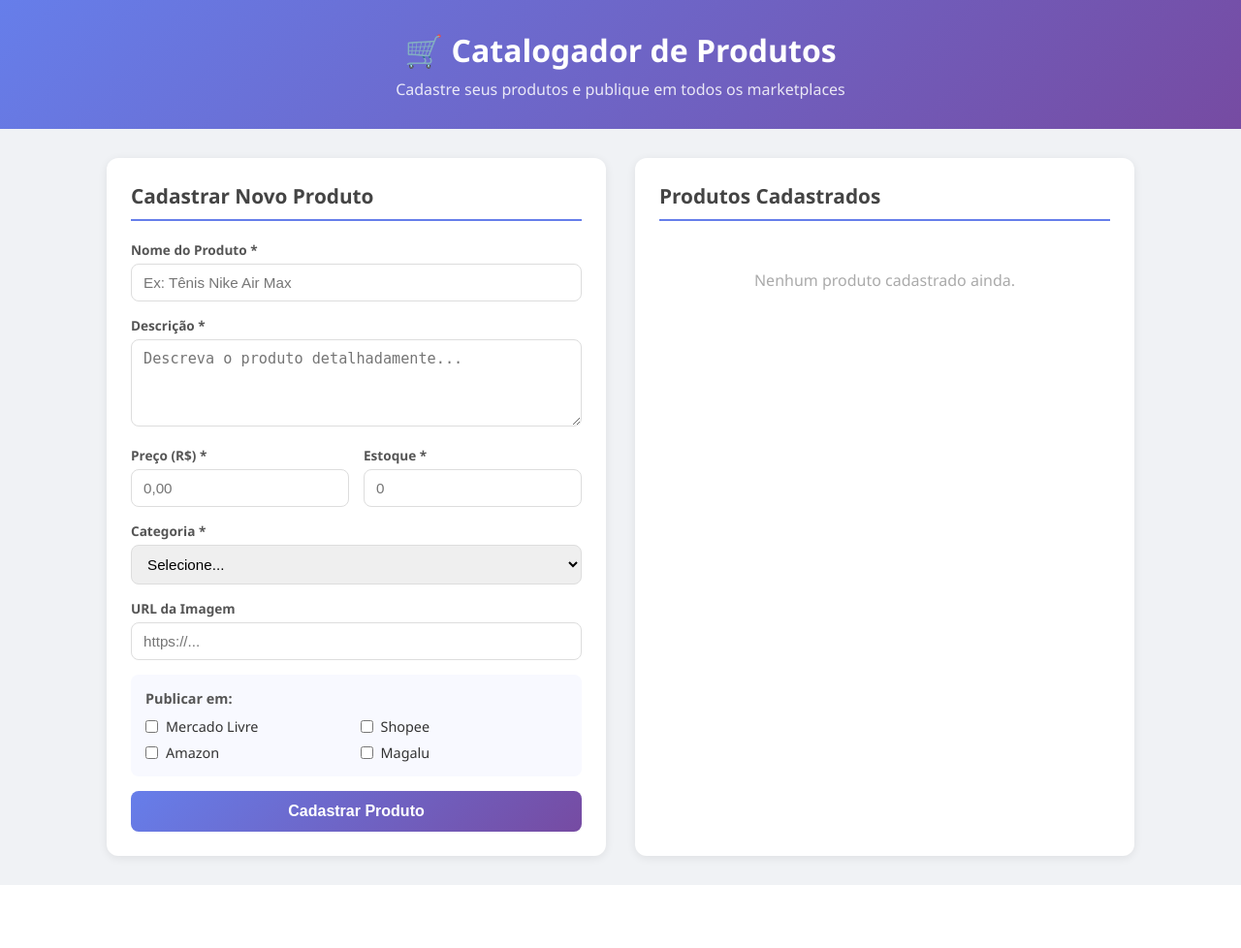
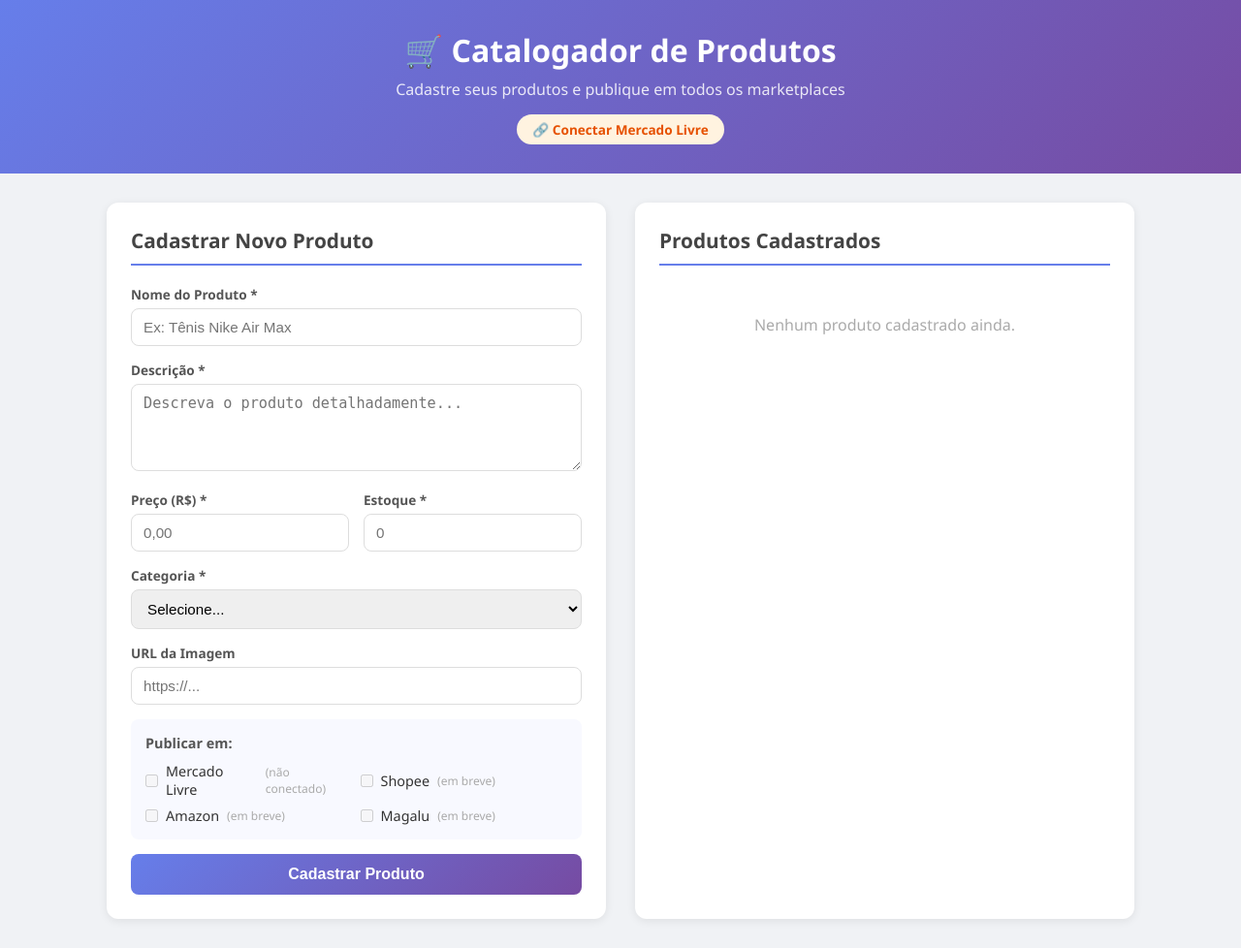
Before and after one commit to motamakerbr/catalogador-produtos, a Flask app: page / in a window 1280 px wide. Shown: the whole page at 97% size. Before the commit the page ends 913 px from the top, so only its background shows below. Run offline with Flask 3, Linux system fonts and the light colour scheme; data that the repository does not hold is empty.

Commit message:
botao conectar mercado livre

```diff
--- a/static/style.css
+++ b/static/style.css
@@ -225,3 +225,39 @@ button[type="submit"]:hover {
     color: #aaa;
     padding: 30px;
 }
+.conexoes {
+    margin-top: 15px;
+    display: flex;
+    gap: 10px;
+    justify-content: center;
+    flex-wrap: wrap;
+}
+
+.badge {
+    padding: 6px 16px;
+    border-radius: 20px;
+    font-size: 0.85rem;
+    font-weight: 600;
+    text-decoration: none;
+}
+
+.conectado {
+    background: #e8f5e9;
+    color: #2e7d32;
+}
+
+.desconectado {
+    background: #fff3e0;
+    color: #e65100;
+    cursor: pointer;
+    transition: opacity 0.2s;
+}
+
+.desconectado:hover {
+    opacity: 0.8;
+}
+
+.opcoes small {
+    color: #aaa;
+    font-size: 0.75rem;
+}
--- a/templates/index.html
+++ b/templates/index.html
@@ -10,6 +10,13 @@
     <header>
         <h1>🛒 Catalogador de Produtos</h1>
         <p>Cadastre seus produtos e publique em todos os marketplaces</p>
+        <div class="conexoes">
+            {% if ml_conectado %}
+                <span class="badge conectado">✅ Mercado Livre Conectado</span>
+            {% else %}
+                <a href="/conectar/mercadolivre" class="badge desconectado">🔗 Conectar Mercado Livre</a>
+            {% endif %}
+        </div>
     </header>
 
     <main>
@@ -54,10 +61,10 @@
                 <div class="marketplaces">
                     <h3>Publicar em:</h3>
                     <div class="opcoes">
-                        <label><input type="checkbox" value="mercadolivre"> Mercado Livre</label>
-                        <label><input type="checkbox" value="shopee"> Shopee</label>
-                        <label><input type="checkbox" value="amazon"> Amazon</label>
-                        <label><input type="checkbox" value="magalu"> Magalu</label>
+                        <label><input type="checkbox" value="mercadolivre" {% if not ml_conectado %}disabled{% endif %}> Mercado Livre {% if not ml_conectado %}<small>(não conectado)</small>{% endif %}</label>
+                        <label><input type="checkbox" value="shopee" disabled> Shopee <small>(em breve)</small></label>
+                        <label><input type="checkbox" value="amazon" disabled> Amazon <small>(em breve)</small></label>
+                        <label><input type="checkbox" value="magalu" disabled> Magalu <small>(em breve)</small></label>
                     </div>
                 </div>
 
@@ -72,11 +79,13 @@
     </main>
 
     <script>
-        // Carregar produtos ao abrir a página
         carregarProdutos();
 
         document.getElementById('formProduto').addEventListener('submit', async function(e) {
             e.preventDefault();
+
+            const marketplacesSelecionados = [...document.querySelectorAll('.opcoes input:checked')]
+                .map(cb => cb.value);
 
             const produto = {
                 nome: document.getElementById('nome').value,
@@ -84,8 +93,13 @@
                 preco: parseFloat(document.getElementById('preco').value),
                 estoque: parseInt(document.getElementById('estoque').value),
                 categoria: document.getElementById('categoria').value,
-                imagem_url: document.getElementById('imagem_url').value
+                imagem_url: document.getElementById('imagem_url').value,
+                marketplaces: marketplacesSelecionados
             };
+
+            const btn = document.querySelector('button[type="submit"]');
+            btn.textContent = 'Cadastrando...';
+            btn.disabled = true;
 
             const resposta = await fetch('/produtos', {
                 method: 'POST',
@@ -94,9 +108,17 @@
             });
 
             const resultado = await resposta.json();
+            btn.textContent = 'Cadastrar Produto';
+            btn.disabled = false;
 
             if (resultado.success) {
-                alert('Produto cadastrado com sucesso!');
+                let msg = '✅ Produto cadastrado com sucesso!';
+                if (resultado.resultados?.mercadolivre?.success) {
+                    msg += `\n🟡 Mercado Livre: publicado! ID: ${resultado.resultados.mercadolivre.item_id}`;
+                } else if (resultado.resultados?.mercadolivre) {
+                    msg += `\n❌ Mercado Livre: erro ao publicar`;
+                }
+                alert(msg);
                 document.getElementById('formProduto').reset();
                 carregarProdutos();
             }
```
